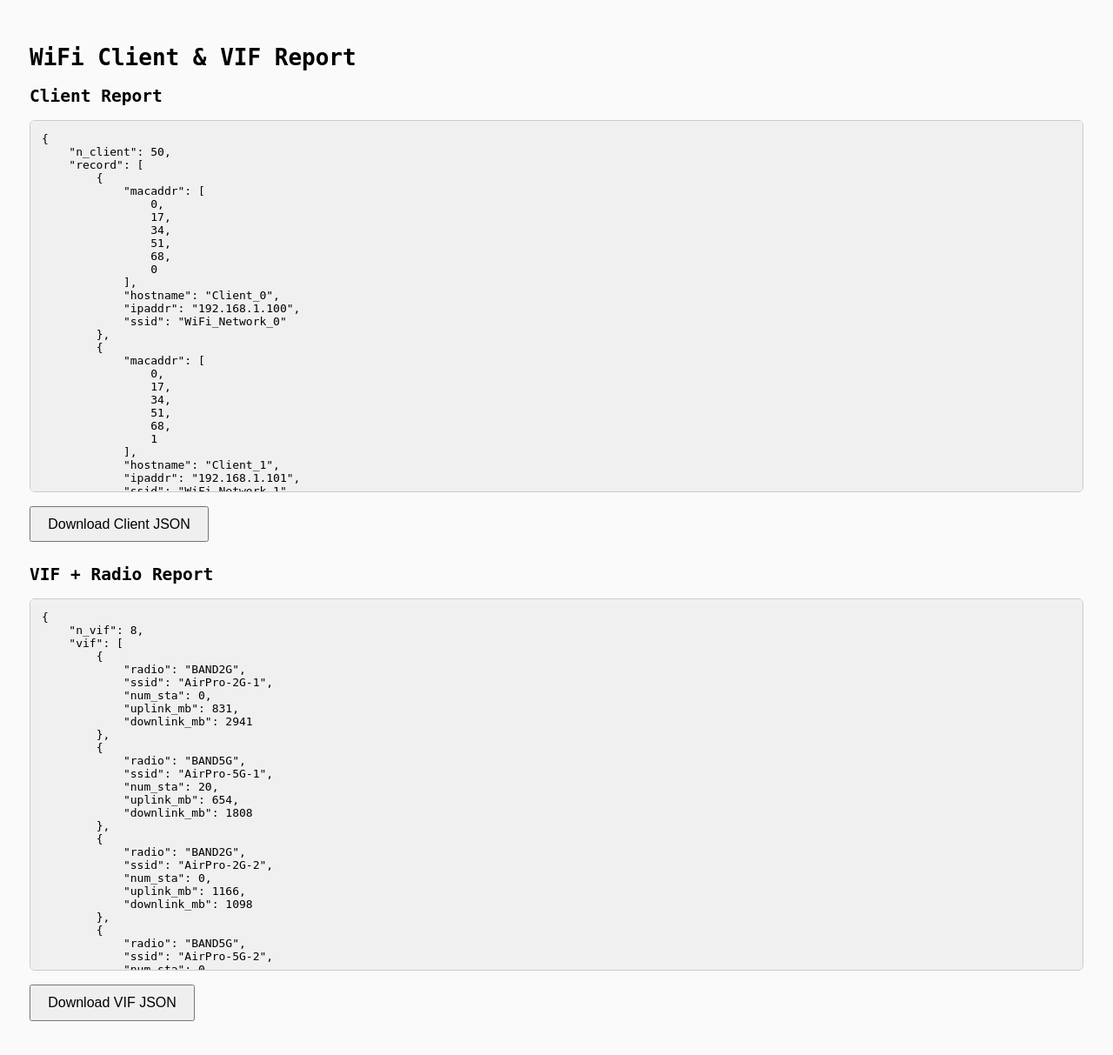
After one commit to dahiyamonu/Cloud-Tester, a Django app: page /mqbroker/vif_render/ in a window 1280 px wide. The commit adds this page. Shown: the top 1213 px of the page at 87% size. Run offline with Django 5.2, Linux system fonts and the light colour scheme.

Commit message:
latest commit

```diff
--- a/automate/Automate/settings.py
+++ b/automate/Automate/settings.py
@@ -39,13 +39,13 @@ INSTALLED_APPS = [
     'django.contrib.sessions',
     'django.contrib.messages',
     'django.contrib.staticfiles',
+    'import_export',
     'imp_exp',
     'dummy',
     'cloud',
     'device',
     'client',
     'mqbroker',
-    'djboomin',
 ]
 
 MIDDLEWARE = [
--- a/automate/Automate/urls.py
+++ b/automate/Automate/urls.py
@@ -11,7 +11,8 @@ urlpatterns = [
     path("", home, name='home'),
     path('imp_exp/', include('imp_exp.urls')),  # Added missing trailing slash
     path('api/', include('dummy.urls')),
-    path('cloud/', include('cloud.urls'))
+    path('cloud/', include('cloud.urls')),
+    path('mqbroker/', include('mqbroker.urls')),
 ]
 if settings.DEBUG:
     urlpatterns += static(settings.MEDIA_URL, document_root=settings.MEDIA_ROOT)
--- /dev/null
+++ b/automate/mqbroker/templates/mqbroker/vif_render.html
@@ -0,0 +1,56 @@
+<!DOCTYPE html>
+<html>
+<head>
+    <title>WiFi Report Import</title>
+    <style>
+        body { font-family: monospace; padding: 2em; background: #fafafa; }
+        .section { margin-bottom: 2em; }
+        .json-box {
+            white-space: pre-wrap;
+            background: #f0f0f0;
+            padding: 1em;
+            border-radius: 6px;
+            border: 1px solid #ccc;
+            max-height: 400px;
+            overflow-y: auto;
+        }
+        button {
+            padding: 0.6em 1.2em;
+            margin-top: 1em;
+            font-size: 1em;
+            cursor: pointer;
+        }
+    </style>
+</head>
+<body>
+
+    <h1>WiFi Client & VIF Report</h1>
+
+    <div class="section">
+        <h2>Client Report</h2>
+        <div class="json-box" id="clientJson">{{ client_json }}</div>
+        <button onclick="downloadJson('client')">Download Client JSON</button>
+    </div>
+
+    <div class="section">
+        <h2>VIF + Radio Report</h2>
+        <div class="json-box" id="vifJson">{{ vif_json }}</div>
+        <button onclick="downloadJson('vif')">Download VIF JSON</button>
+    </div>
+
+    <script>
+        function downloadJson(type) {
+            let data = type === 'client' ? `{{ client_json|escapejs }}` : `{{ vif_json|escapejs }}`;
+            let filename = type === 'client' ? "client_report.json" : "vif_report.json";
+            const blob = new Blob([data], { type: "application/json" });
+            const url = URL.createObjectURL(blob);
+            const a = document.createElement("a");
+            a.href = url;
+            a.download = filename;
+            a.click();
+            URL.revokeObjectURL(url);
+        }
+    </script>
+
+</body>
+</html>
--- /dev/null
+++ b/automate/mqbroker/urls.py
@@ -0,0 +1,8 @@
+from django.urls import path
+from .views import import_devices_view, import_clients_view, import_full_wifi_view
+
+urlpatterns = [
+    path('device_render/', import_devices_view, name='device-render'),
+    path('client_render/', import_clients_view, name='clients-render'),
+    path('vif_render/', import_full_wifi_view, name='vif-render'),
+]
--- a/automate/mqbroker/views.py
+++ b/automate/mqbroker/views.py
@@ -1,3 +1,42 @@
+import json
 from django.shortcuts import render
+from dataclasses import asdict
+from .device_report_data import fill_dummy_device_report  # Assuming the function is in device_report.py
+from .client_report_data import ioctl80211_jedi_client_fetch_dummy
+from .vif_report_data import ioctl80211_jedi_client_fetch_dummy, dummy_get_vif_report_data  # adjust as needed
 
-# Create your views here.
+
+def import_devices_view(request):
+    # Generate device report
+    device_data = fill_dummy_device_report()
+
+    # Convert to JSON-compatible dict
+    device_json_data = json.dumps(asdict(device_data), indent=4)
+
+    # Pass it to the template
+    return render(request, 'mqbroker/render_data.html', {
+        'device_json': device_json_data
+    })
+
+def import_clients_view(request):
+    # Generate dummy client report
+    client_report = ioctl80211_jedi_client_fetch_dummy()
+
+    # Convert dataclass to JSON-compatible dict
+    client_json = json.dumps(asdict(client_report), indent=4)
+
+    # Render to template
+    return render(request, 'mqbroker/client_render.html', {
+        'client_json': client_json
+    })
+
+def import_full_wifi_view(request):
+    client_data = ioctl80211_jedi_client_fetch_dummy()
+    vif_data = dummy_get_vif_report_data()
+
+    context = {
+        "client_json": json.dumps(asdict(client_data), indent=4),
+        "vif_json": json.dumps(asdict(vif_data), indent=4),
+    }
+
+    return render(request, "mqbroker/vif_render.html", context)
--- a/automate/mqbroker/vif_report_data.py
+++ b/automate/mqbroker/vif_report_data.py
@@ -1,6 +1,8 @@
 import random
 from typing import List, Dict, Any
 from dataclasses import dataclass
+import json
+from dataclasses import asdict
 
 # Constants (you may need to adjust these based on your actual constants)
 MAX_CLIENTS = 50
@@ -160,3 +162,14 @@ if __name__ == "__main__":
     print("\n=== VIF Report Data ===")
     vif_data = dummy_get_vif_report_data()
     print_vif_report(vif_data)
+
+
+    # json format
+
+    print("\n=== Client Report in JSON Format ===")
+    client_json = json.dumps(asdict(client_data), indent=4)
+    print(client_json)
+
+    print("\n=== VIF Report in JSON Format ===")
+    vif_json = json.dumps(asdict(vif_data), indent=4)
+    print(vif_json)
```
Also changed, not shown: automate/Automate/templates/home.html (+84 -6 lines), automate/mqbroker/client_report_data.py (+11 -0 lines), automate/mqbroker/device_report_data.py (+10 -0 lines), automate/mqbroker/mqtt_service.py (+4 -111 lines), automate/mqbroker/templates/mqbroker/client_render.html (added, +36 -0 lines), automate/mqbroker/templates/mqbroker/render_data.html (added, +38 -0 lines), automate/db.sqlite3, 2 other files.
